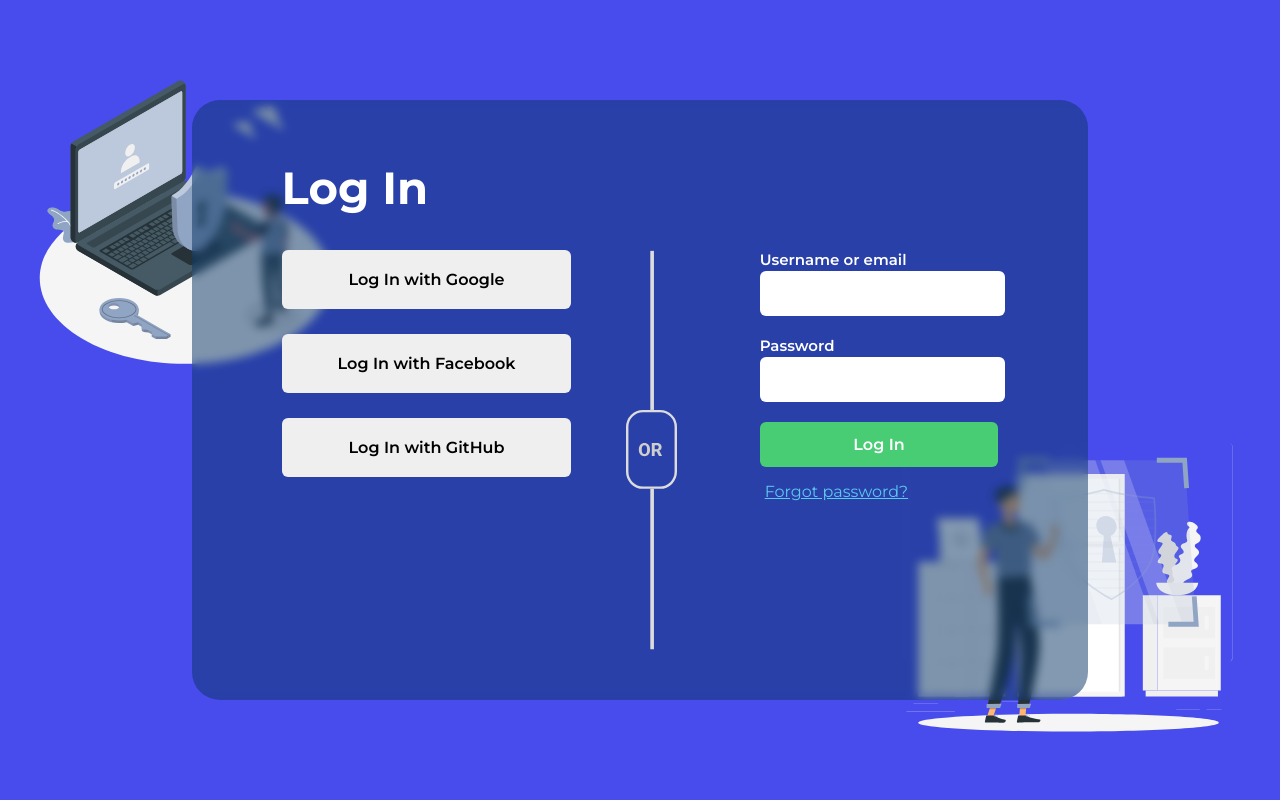
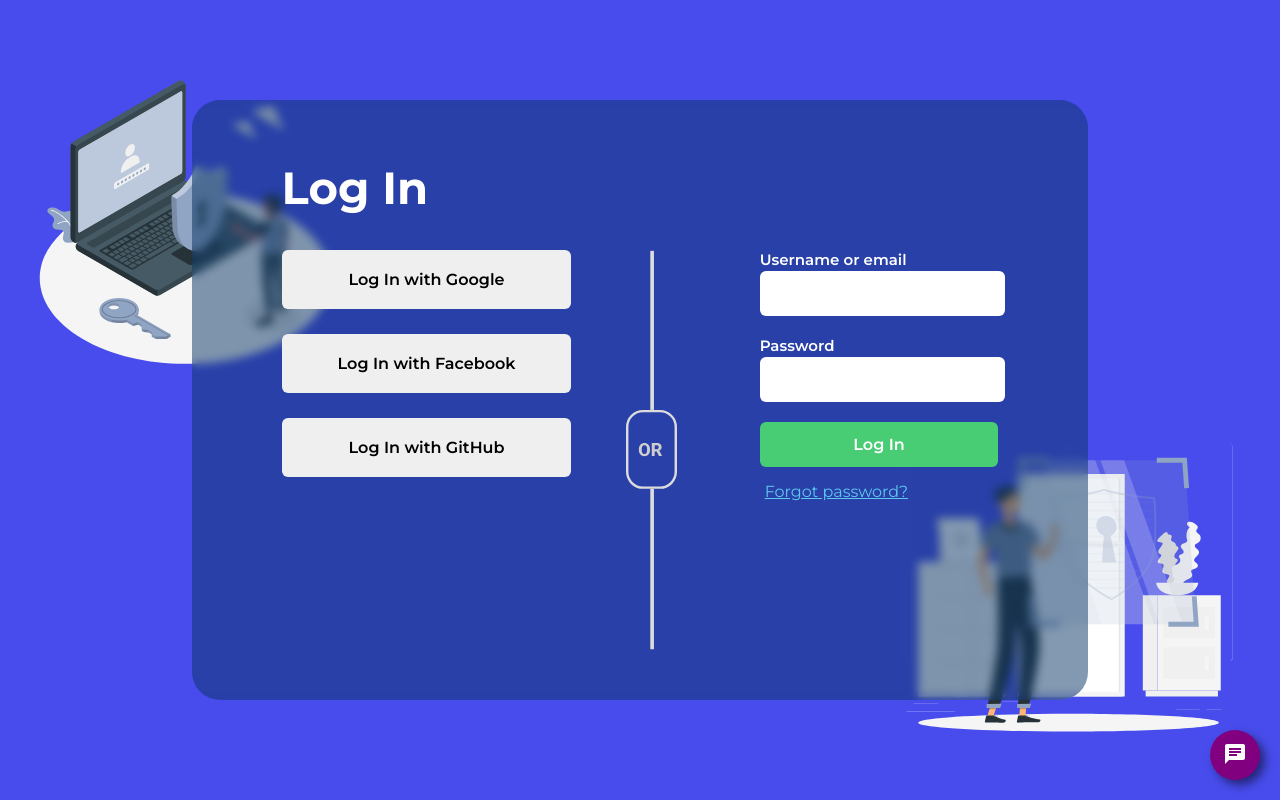
Before and after one commit to Dawidsjd/Automatizasion, a React (Create React App) app: page /logIn in a window 1280 px wide. Built offline with nearby package versions, Linux system fonts and the light colour scheme.

Commit message:
ChatBot Update

```diff
--- a/src/App.jsx
+++ b/src/App.jsx
@@ -14,13 +14,16 @@ function App() {
   return (
     <>
       <BrowserRouter>
+
         <Routes>
           <Route exact path='/' element={<Home />} />
           <Route exact path='/HomeDashboard' element={<HomeDashboard />} />
           <Route exact path='/SchoolDashboard' element={<SchoolDashboard />} />
           <Route exact path='/logIn' element={<LogIn />} />
         </Routes>
+
       </BrowserRouter>
+      <ChatBot />
     </>
   );
 }
--- a/src/Components/features/ChatBot/ChatBot.js
+++ b/src/Components/features/ChatBot/ChatBot.js
@@ -1,13 +1,16 @@
 import React, { useState } from 'react';
+import styles from './style';
+import ChatIcon from '@mui/icons-material/Chat';
+import SendIcon from '@mui/icons-material/Send';
 
 function ChatBot() {
   const [messages, setMessages] = useState([]);
   const [query, setQuery] = useState('');
+  const [isChatOpen, setIsChatOpen] = useState(false); // Dodajemy nowy stan
 
   const addMessage = (content, role) => {
     setMessages(prevMessages => [...prevMessages, { content, role }]);
   };
-
 
   const handleUserMessage = async (e) => {
     e.preventDefault();
@@ -41,26 +44,45 @@ function ChatBot() {
     }
   };
 
+  const toggleChat = () => {
+    setIsChatOpen(!isChatOpen); // Zmieniamy stan po kliknięciu
+  };
+
   return (
-    <div>
-      <h1>ChatBot</h1>
-      <div style={{ border: '1px solid #ccc', padding: '10px', minHeight: '300px' }}>
+    <div style={styles.container}>
+
+      {isChatOpen && (
+        <div style={styles.ChatContainer}>
+        <div style={styles.Banner}>ChatBot</div>
+        <div style={styles.MessagesContainer}>
           {messages.map((message, index) => (
-          <div key={index} style={{ marginBottom: '10px' }}>
+            <div key={index} style={{
+              marginBottom: '10px',
+              fontSize: "14px",
+              alignSelf: message.role === 'user' ? 'flex-end' : 'flex-start',
+              backgroundColor: message.role === 'user' ? 'purple' : '#f0f0f0',
+              color: message.role === 'user' ? '#fff' : 'inherit', // Ustawiamy kolor tekstu tylko dla wiadomości od użytkownika
+              padding: '5px',
+              borderRadius: '5px'
+            }}>
               {message.role === 'user' ? 'You: ' : 'Bot: '}
               {message.content}
             </div>
           ))}
         </div>
-      <form onSubmit={handleUserMessage}>
+        <form style={styles.SendContainer} onSubmit={handleUserMessage}>
         <input
           type="text"
+          style={styles.MsgSend}
           value={query}
           onChange={(e) => setQuery(e.target.value)}
           placeholder="Enter your message"
         />
-        <button type="submit">Send</button>
+        <button style={styles.MsgSendBtn} type="submit"><SendIcon /></button>
       </form>
+      </div>
+      )}
+      <button style={styles.toggleButton} onClick={toggleChat}><ChatIcon style={styles.chatIcon}/></button>
     </div>
   );
 }
--- /dev/null
+++ b/src/Components/features/ChatBot/style.js
@@ -0,0 +1,76 @@
+const styles = {
+    ChatContainer: {
+        position: 'fixed',
+        bottom: '60px',
+        right: '100px',
+        // border: '1px solid black',
+        background: '#fff',
+        width: '350px',
+        height: '450px',
+        overflowY: 'auto',
+        display: 'flex', // Dodane
+        flexDirection: 'column', // Dodane
+        justifyContent: 'flex-end', // Dodane
+        borderRadius: '5px',
+        boxShadow: '0px 0px 10px rgba(0, 0, 0, 0.5)',
+      },
+      MessagesContainer: {
+        overflowY: 'auto',
+        borderBottom: '1px solid #ccc',
+        padding: '10px',
+        marginBottom: '10px',
+        display: 'flex',
+        flexDirection: 'column',
+      },
+
+    container: {
+      position: 'relative',
+    },
+    toggleButton: {
+      position: 'fixed',
+      width: '50px',
+      height: '50px',
+      borderRadius: '50%',
+      background: 'purple',
+      bottom: '20px',
+      right: '20px',
+      border: 'none',
+      cursor: 'pointer',
+      boxShadow: '5px 5px 10px rgba(0, 0, 0, 0.5)',
+    },
+    chatIcon: {
+      color: '#fff',
+    },
+    SendContainer: {
+      position: 'relative',
+      display: 'flex',
+      alignItems: 'center',
+    },
+    MsgSend: {
+      border: 'none',
+      outline: 'none',
+      flex: '1',
+      marginRight: '5px',
+      padding: '5px 5px 10px 5px',
+      fontSize: '17px',
+    },
+    MsgSendBtn: {
+      border: 'none',
+      background: 'none',
+      color: 'purple',
+      cursor: 'pointer',
+    },
+    Banner: {
+        background: 'purple',
+        color: '#fff',
+        padding: '10px 0 10px 0',
+        textAlign: 'center',
+        borderRadius: '5px 5px 0 0', // Zaokrąglenie górnych krawędzi
+        position: 'absolute', // Dodane
+        top: '0',
+        width: '100%', // Dodane
+      },
+
+  };
+
+  export default styles;
--- a/src/pages/LogIn/LogIn.jsx
+++ b/src/pages/LogIn/LogIn.jsx
@@ -14,6 +14,7 @@ import {
 import LineLogIn from '../../assets/LineLogIn.svg';
 
 const LogIn = () => {
+
   return (
     <StyledLogInContainer>
       <StyledLogInWrapper>
```
Lines whose indentation alone changed are shown as unchanged.
